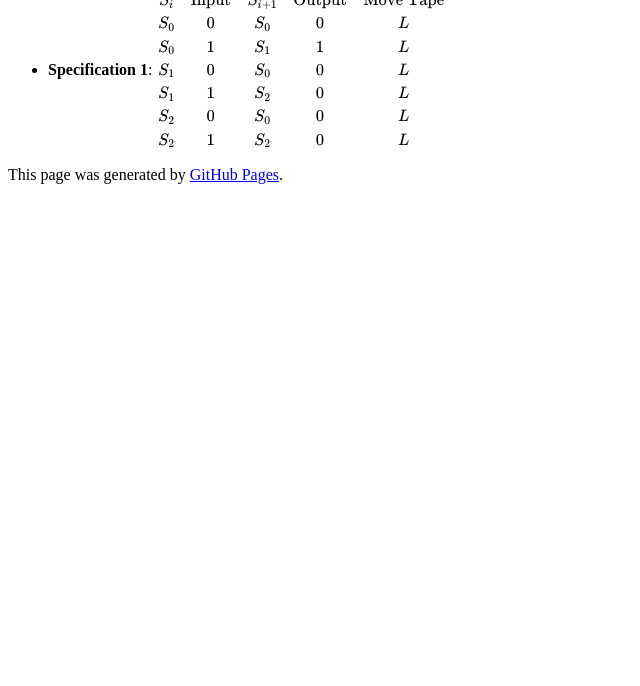
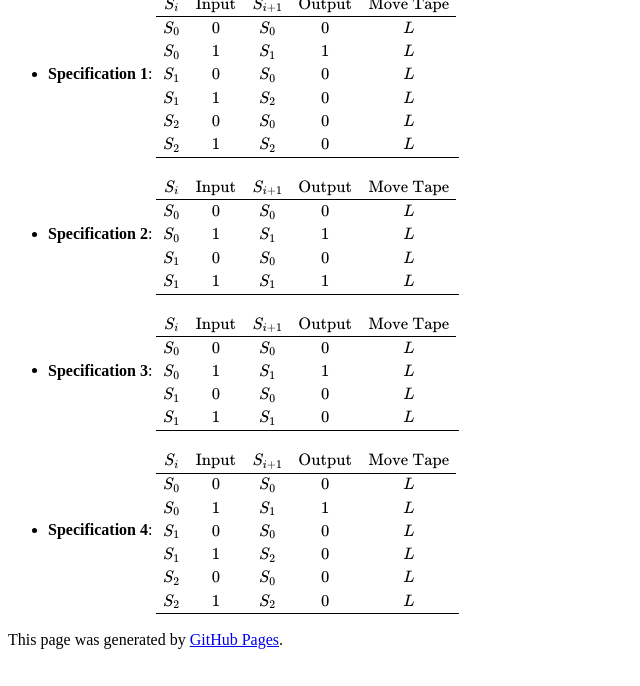
Before and after one commit to natalieagus/natalieagus.github.io, a Jekyll site: the page built from 50002/50002problem_set_4.md, in a window 1280 px wide and 900 px high, scrolled down 3505 px, cut to the strip 214-900 px from the top of the window. Shown: the whole strip, without its empty margins (0-640 px from the left). Built offline with Jekyll 4.4.1, drawn with Linux system fonts in a browser that asks for light colours; formulas are drawn with MathJax 3; a script that is not in the unit is left out; the repository's description, which GitHub fills in, is left out; before the commit the page ends 3945 px from its top, so only the background shows below that.

Commit message:
50002/50002problem_set_4.md updated from https://stackedit.io/

```diff
--- a/50002/50002problem_set_4.md
+++ b/50002/50002problem_set_4.md
@@ -189,18 +189,55 @@ Indicate **which of the following Turing Machine specification** [A], [B], [C],
 <img src="https://www.dropbox.com/s/isangqp3fexcao5/edgeDetectorTM.png?raw=1" width="70%" height="70%">
 
 * **Specification 1**:
-$$\begin{matrix}
-S_i & \text{Input} & S_{i+1} & \text{Output} & \text{Move Tape}\\
-S_0 & 0 & S_0 & 0 & L\\
-S_0 & 1 & S_1 & 1 & L\\
-S_1 & 0 & S_0 & 0 & L\\
-S_1 & 1 & S_2 & 0 & L\\
-S_2 & 0 & S_0 & 0 & L\\
-S_2 & 1 & S_2 & 0 & L\\
-\end{matrix}$$
+	$$\begin{matrix}
+	S_i & \text{Input} & S_{i+1} & \text{Output} & \text{Move Tape}\\
+	\hline
+	S_0 & 0 & S_0 & 0 & L\\
+	S_0 & 1 & S_1 & 1 & L\\
+	S_1 & 0 & S_0 & 0 & L\\
+	S_1 & 1 & S_2 & 0 & L\\
+	S_2 & 0 & S_0 & 0 & L\\
+	S_2 & 1 & S_2 & 0 & L\\
+	\hline
+	\end{matrix}$$
+
+* **Specification 2**:
+	$$\begin{matrix}
+	S_i & \text{Input} & S_{i+1} & \text{Output} & \text{Move Tape}\\
+	\hline
+	S_0 & 0 & S_0 & 0 & L\\
+	S_0 & 1 & S_1 & 1 & L\\
+	S_1 & 0 & S_0 & 0 & L\\
+	S_1 & 1 & S_1 & 1 & L\\
+	\hline
+	\end{matrix}$$
+
+* **Specification 3**:
+	$$\begin{matrix}
+	S_i & \text{Input} & S_{i+1} & \text{Output} & \text{Move Tape}\\
+	\hline
+	S_0 & 0 & S_0 & 0 & L\\
+	S_0 & 1 & S_1 & 1 & L\\
+	S_1 & 0 & S_0 & 0 & L\\
+	S_1 & 1 & S_1 & 0 & L\\
+	\hline
+	\end{matrix}$$
+
+* **Specification 4**:
+	$$\begin{matrix}
+	S_i & \text{Input} & S_{i+1} & \text{Output} & \text{Move Tape}\\
+	\hline
+	S_0 & 0 & S_0 & 0 & L\\
+	S_0 & 1 & S_1 & 1 & L\\
+	S_1 & 0 & S_0 & 0 & L\\
+	S_1 & 1 & S_2 & 0 & L\\
+	S_2 & 0 & S_0 & 0 & L\\
+	S_2 & 1 & S_2 & 0 & L\\
+	\hline
+	\end{matrix}$$
 <!--stackedit_data:
-eyJoaXN0b3J5IjpbLTE0NzI1MzM5MDIsMTcyNjUyOTIxMywxMj
-k1OTYwOTIxLC03MTEzNzk0MjksMTI0OTY2NDY2MSw0MzM4MTUx
-MTAsNzMzMTkyMDY0LC0yMTM5MzA0MzYxLC0yMTM4MDI1MDU0LD
-UxMDk4NDA1XX0=
+eyJoaXN0b3J5IjpbLTc5OTg3MzIwNywxNzI2NTI5MjEzLDEyOT
+U5NjA5MjEsLTcxMTM3OTQyOSwxMjQ5NjY0NjYxLDQzMzgxNTEx
+MCw3MzMxOTIwNjQsLTIxMzkzMDQzNjEsLTIxMzgwMjUwNTQsNT
+EwOTg0MDVdfQ==
 -->
```
